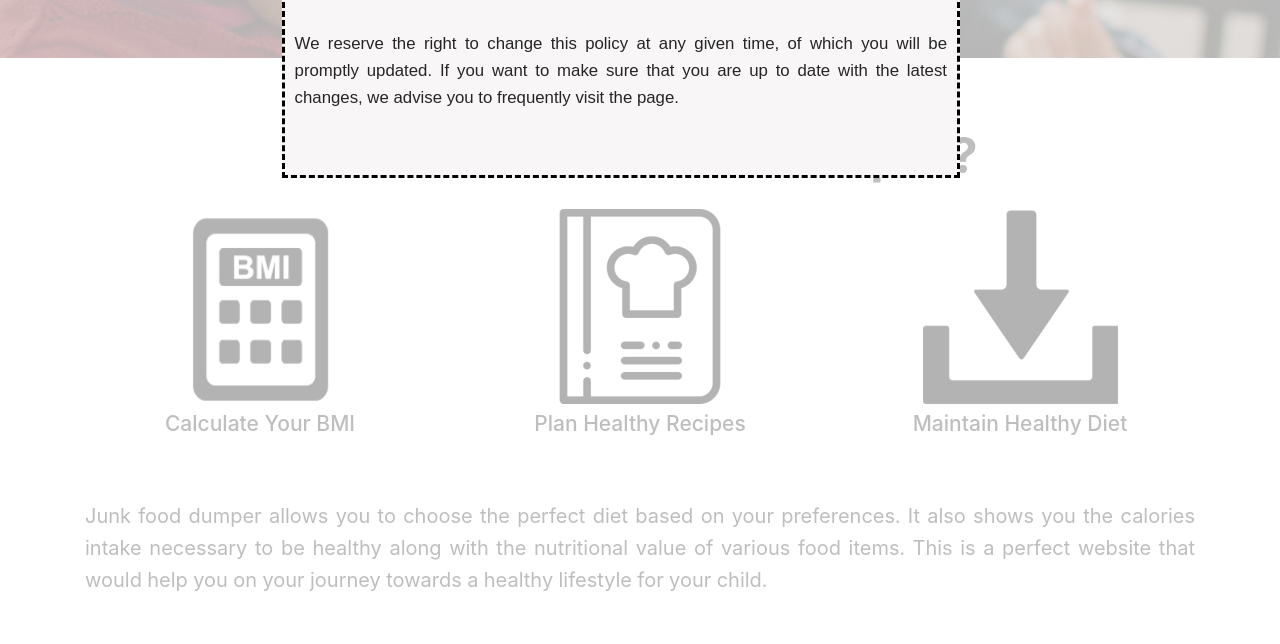
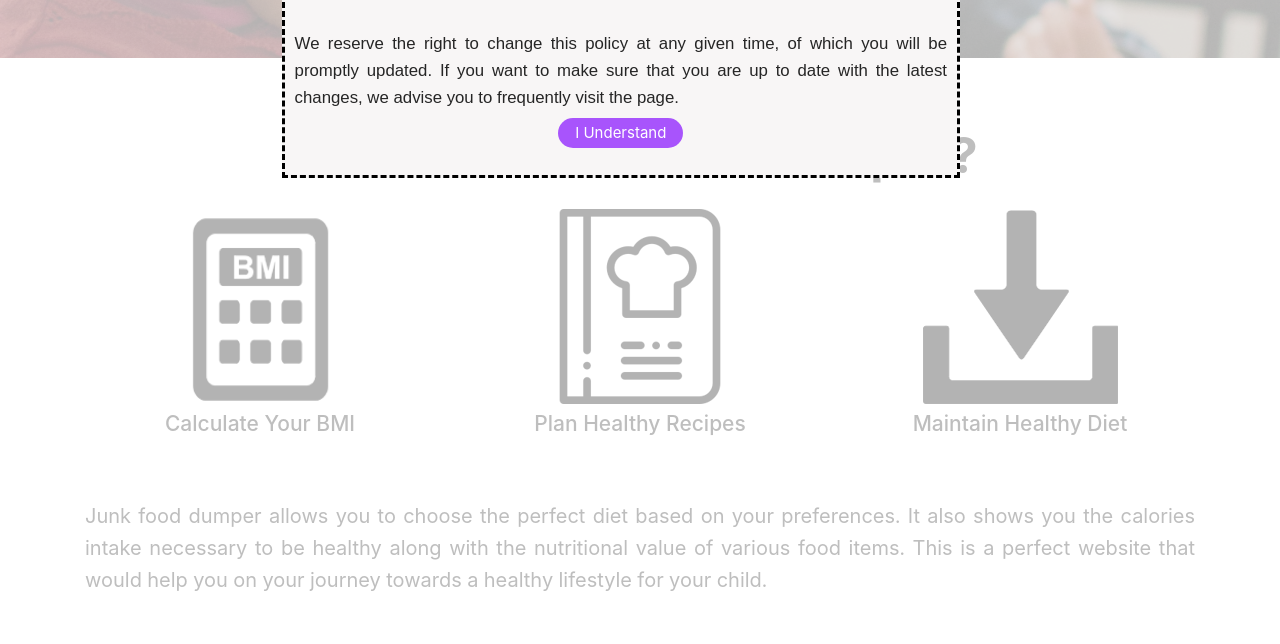
Before and after one commit to alinuxD/Junk-Food-Dumper-React, a React app: page /home-page in a window 1280 px wide. Shown: the part 422-1066 px from the top of the page. Built offline with nearby package versions, Linux system fonts and the light colour scheme.

Commit message:
Modify the disclaimer function to let it only displayed when user first come, and changed some text displayed in the page

```diff
--- a/src/assets/css/Disclaimer.css
+++ b/src/assets/css/Disclaimer.css
@@ -4,7 +4,7 @@
     top: 0%;
     left: 0%;
     width: 100%;
-    height: 60%;
+    height: 500%;
     background-color: white;
     z-index: 1001;
     -moz-opacity: 0.7;
@@ -12,19 +12,19 @@
     filter: alpha(opacity=70);
 }
 
-.background2 {
-    display: none;
-    position: absolute;
-    top: 0%;
-    left: 0%;
-    width: 100%;
-    height: 100%;
-    background-color: white;
-    z-index: 1001;
-    -moz-opacity: 0.7;
-    opacity: 0.7;
-    filter: alpha(opacity=70);
-}
+/*.background2 {*/
+/*    display: none;*/
+/*    position: absolute;*/
+/*    top: 0%;*/
+/*    left: 0%;*/
+/*    width: 100%;*/
+/*    height: 100%;*/
+/*    background-color: white;*/
+/*    z-index: 1001;*/
+/*    -moz-opacity: 0.7;*/
+/*    opacity: 0.7;*/
+/*    filter: alpha(opacity=70);*/
+/*}*/
 
 .disclaimer {
     display: none;
@@ -39,3 +39,14 @@
     z-index: 1002;
     overflow: auto;
 }
+
+.buttonStyleD{
+    background-color:rgba(128,1,255,0.66);
+    /*marginLeft:45%;*/
+    border-radius:25px;
+    font-size:15px;
+    color:white;
+    height:30px;
+    border-width:0;
+    width:125px
+}
--- a/src/views/HomePage.js
+++ b/src/views/HomePage.js
@@ -69,34 +69,83 @@ function HomePage() {
     }, []);
 
 
-    function hideDisclaimer() {
-        document.getElementById("navbar").style.display = "";
-        document.getElementById("footer").style.display = "";
-        document.getElementById("background1").style.display = "none";
-        document.getElementById("background2").style.display = "none";
-        document.getElementById("disclaimer").style.display = "none";
-        window.sessionStorage.setItem("goBack","")
-        window.sessionStorage.setItem("page","0")
+    // var [shelterStatus, setShelterStatus] = useState('block')
+    // var [componentStatus, setComponentStatus] = useState('none')
+    var tempShelterStatus = 'block'
+    var tempComponentStatus = 'none'
+    console.log("检查访问次数是否第一次")
+    console.log(window.sessionStorage.getItem("loadingTime"))
+    console.log(window.sessionStorage.getItem("goBack"))
+    console.log(window.sessionStorage.getItem("page"))
+
+    if (window.sessionStorage.getItem("loadingTime") === "second") {
+
+        console.log("第二次")
+        tempShelterStatus = 'none'
+        tempComponentStatus = ''
     }
 
 
+    // try
+    // {
+    //     if (window.sessionStorage.getItem("LoadingTime")==="2")
+    //     {
+    //         setShelterStatus('none')
+    //         setComponentStatus('')
+    //     }
+    // }
+    // catch (err)
+    // {
+    //     console.log('First Time Load')
+    // }
+    // function checkTimes(){
+    //     if(window.name == ""){
+    //
+    //         console.log("首次被加载");
+    //         // hideDisclaimer()
+    //        b
+
+    function hideDisclaimer() {
+        tempShelterStatus = 'none'
+        tempComponentStatus = ''
+        document.getElementById("navbar").style.display = tempComponentStatus;
+        document.getElementById("footer").style.display = tempComponentStatus;
+        document.getElementById("background1").style.display = tempShelterStatus;
+        document.getElementById("disclaimer").style.display = tempShelterStatus;
+        // setShelterStatus('none')
+        // setComponentStatus('')
+        window.sessionStorage.setItem("loadingTime", "second")
+        // document.getElementById("navbar").style.display = "";
+        // document.getElementById("footer").style.display = "";
+        // document.getElementById("background1").style.display = "none";
+        // document.getElementById("disclaimer").style.display = "none";
+        window.sessionStorage.setItem("goBack", "")
+        window.sessionStorage.setItem("page", "0")
+        console.log(window.sessionStorage.getItem("LoadingTime"))
+
+    }
+
     return (
         <>
-            <div onClick={hideDisclaimer}>
-                <div id='navbar' style={{display: 'none'}}>
+            <div>
+                {console.log(tempComponentStatus)}
+                {console.log(tempShelterStatus)}
+                <div id='navbar' style={{display: tempComponentStatus}}>
                     <HomeNavbar/>
                 </div>
 
                 <div className="wrapper">
-                    <div id="background1" className='background1' style={{display: 'block'}}/>
-                    <div id="disclaimer" className='disclaimer' style={{display: 'block'}}>
-                        <h3 align='center' style={{fontWeight:'bold'}}>Disclaimer</h3>
-                        <p align='justify' style={{fontFamily:'Arial'}}>
+                    <div id="background1" className='background1' style={{display: tempShelterStatus}}/>
+                    <div id="disclaimer" className='disclaimer' style={{display: tempShelterStatus}}>
+                        <h3 align='center' style={{fontWeight: 'bold'}}>Disclaimer</h3>
+                        <p align='justify' style={{fontFamily: 'Arial'}}>
                             Please read this disclaimer (“Disclaimer”) carefully before using a website operated by
                             Techpathy.<br></br><br></br>
 
-                            All information posted is merely for educational and informational purposes. It is not intended
-                            as a substitute for professional advice. Should you decide to act upon any information on this website,
+                            All information posted is merely for educational and informational purposes. It is not
+                            intended
+                            as a substitute for professional advice. Should you decide to act upon any information on
+                            this website,
                             you do so at your own risk.<br></br><br></br>
 
                             While the information on this website has been verified to the best of our abilities,
@@ -106,6 +155,9 @@ function HomePage() {
                             updated. If you want to make sure that you are up to date with the latest changes,
                             we advise you to frequently visit the page.
                         </p>
+                        <div align='center' style={{marginTop: '-10px'}}>
+                            <button className="buttonStyleD" onClick={hideDisclaimer}>I Understand</button>
+                        </div>
                     </div>
 
                     <HomePageHeader/>
@@ -114,7 +166,7 @@ function HomePage() {
                         <Container>
                             <div className="separator separator-primary"></div>
                             {/*<div id="background3" className='background' style={{display:'block'}}/>*/}
-                            <div id="background2" className='background2' style={{display: 'block'}}/>
+                            {/*<div id="background2" className='background2' style={{display: 'block'}}/>*/}
 
 
                             <h1 style={{fontWeight: 'bold'}} align="center">What is Junk Food Dumper?</h1>
@@ -203,7 +255,7 @@ function HomePage() {
                                     <Col align="left">
                                         <div>
                                             <img src={baymaxIcon} alt="BaymaxIcon"/></div>
-                                        <h5 align='left'>Children were obese in Australia</h5>
+                                        <h5 align='left'>Children are obese in Australia</h5>
                                     </Col>
                                     <Col align="center">
                                         <div><img src={junkfoodIcon} alt="BaymaxIcon"/></div>
@@ -211,7 +263,7 @@ function HomePage() {
                                     </Col>
                                     <Col align="right">
                                         <div><img src={trendIcon} alt="BaymaxIcon"/></div>
-                                        <h5 align='right'>Type 2 Diabetes Patients Booming</h5>
+                                        <h5 align='right'>Increase in type 2 diabetes.&nbsp;&nbsp;&nbsp;&nbsp;&nbsp;&nbsp;&nbsp;</h5>
                                     </Col>
                                 </Row>
                             </div>
@@ -221,7 +273,7 @@ function HomePage() {
                                 <h3 className="title" align='center'>Let The Data Speak for Itself</h3>
                                 <StackChart/>
                                 <p align='center' style={{fontWeight: "normal"}}>
-                                    Nearly 25% of the children around Australia were experiencing overweight issue
+                                    25% of the children are overweight.
                                 </p>
 
                                 <div style={{display: hideButton, marginTop: '1%'}}>
@@ -251,7 +303,7 @@ function HomePage() {
                         </Container>
                         {/* Footer */}
                     </div>
-                    <div id='footer' style={{display: 'none'}}>
+                    <div id='footer' style={{display: tempComponentStatus}}>
                         <DefaultFooter/>
                     </div>
                 </div>
```
